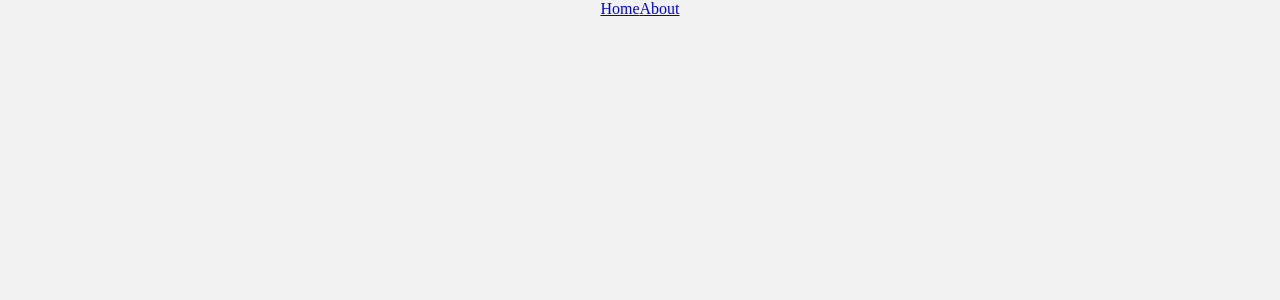
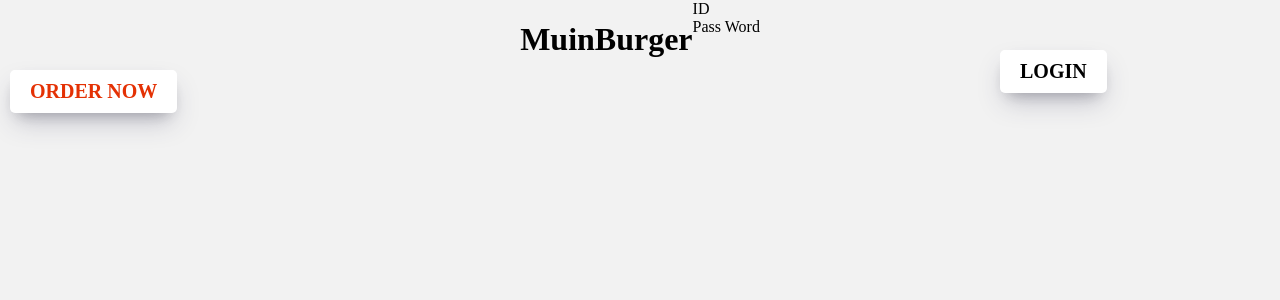
Before and after one commit to JEoN-Ha/Senior-Project, a React (Create React App) app in the folder jiyeon/main_page/: page /#/login in a window 1280 px wide. Shown: the top 300 px of the page. Built offline with nearby package versions, Linux system fonts and the light colour scheme.

Commit message:
mainPage 수정

```diff
--- /dev/null
+++ b/jiyeon/main_page/public/index.css
@@ -0,0 +1,6 @@
+.h1{
+    position:fixed;
+    top:10px;
+    left: 500px;
+
+}
--- a/jiyeon/main_page/public/index.html
+++ b/jiyeon/main_page/public/index.html
@@ -27,6 +27,7 @@
     <title>React App</title>
   </head>
   <body>
+    <h1>MuinBurger</h1>
     <noscript>You need to enable JavaScript to run this app.</noscript>
     <div id="root"></div>
     <!--
--- a/jiyeon/main_page/src/App.js
+++ b/jiyeon/main_page/src/App.js
@@ -11,7 +11,7 @@ function App(){
     <HashRouter>
       <Navigation/>
         <Route path ="/" exact = {true} component = {Home} />
-        <Route path ="/about" component = {About} />
+        <Route path ="/login" component = {About}/>
         <Route path = "/movie/:id" component = {Detail} />
     </HashRouter>
   );
--- a/jiyeon/main_page/src/components/Navigation.css
+++ b/jiyeon/main_page/src/components/Navigation.css
@@ -1,7 +1,18 @@
-.nav {
+
+  @media screen and (max-width: 1000px) {
+    .nav {
+      left: initial;
+      top: initial;
+      bottom: 0px;
+      width: 100%;
+    }
+  }
+
+  .nav a[href = "#/"]{
+
     z-index: 1;
     position: fixed;
-    top: 50px;
+    top: 70px;
     left: 10px;
     display: flex;
     flex-direction: column;
@@ -10,26 +21,37 @@
     box-shadow: 0 13px 27px -5px rgba(50, 50, 93, 0.25),
       0 8px 16px -8px rgba(0, 0, 0, 0.3), 0 -6px 16px -6px rgba(0, 0, 0, 0.025);
     border-radius: 5px;
-  }
 
-  @media screen and (max-width: 1090px) {
-    .nav {
-      left: initial;
-      top: initial;
-      bottom: 0px;
-      width: 100%;
-    }
-  }
-
-  .nav a {
-    text-decoration: none;
-    color: #0008fc;
-    text-transform: uppercase;
-    font-size: 12px;
+    text-decoration:#01d3a4;
+    color: rgb(228, 49, 4);
+    text-transform:uppercase;
+    font-size: 20px;
     text-align: center;
     font-weight: 600;
   }
 
+  .nav a[href = "#/login"]{
+    z-index: 1;
+    position: fixed;
+    top: 50px;
+    left: 1000px;
+    display: flex;
+    flex-direction: column;
+    background-color: white;
+    padding: 10px 20px;
+    box-shadow: 0 13px 27px -5px rgba(50, 50, 93, 0.25),
+      0 8px 16px -8px rgba(0, 0, 0, 0.3), 0 -6px 16px -6px rgba(0, 0, 0, 0.025);
+    border-radius: 5px;
+
+    text-decoration:#df0f0f;
+    color: rgb(0, 0, 0);
+    text-transform:uppercase;
+    font-size: 20px;
+    text-align:center;
+    font-weight: 600;
+  }
+
+
   .nav a:not(:last-child) {
     margin-bottom: 20px;
   }
--- a/jiyeon/main_page/src/components/Navigation.js
+++ b/jiyeon/main_page/src/components/Navigation.js
@@ -1,10 +1,11 @@
 import React from "react";
 import {Link} from "react-router-dom";
+import "./Navigation.css"
 
 function Navigation() {
     return( <div className ="nav">
-        <Link to = "/">Home</Link>
-        <Link to ="/about">About</Link>
+        <Link to = "/">Order Now</Link>
+        <Link to ="/login">Login</Link>
         </div>
     );
 
--- a/jiyeon/main_page/src/routes/About.js
+++ b/jiyeon/main_page/src/routes/About.js
@@ -5,10 +5,8 @@ function About(props){
     console.log(props);
     return(
         <div>
-            <span>“Freedom is the freedom to say that two plus two make four. If that is
-        granted, all else follows.”
-        </span>
-        <span>− George Orwell, 1984</span>
+            <span>ID</span> <br/>
+        <span>Pass Word</span>
         </div>
     );
 }
--- a/jiyeon/main_page/src/routes/Home.css
+++ b/jiyeon/main_page/src/routes/Home.css
@@ -1,7 +1,6 @@
 *{
     box-sizing:border-box;
 }
-
 
 body{
     margin : 0;
@@ -9,6 +8,7 @@ body{
     background-color: #f2f2f2;
     height:100%;
 }
+
 
 html,
 body,
@@ -18,6 +18,11 @@ body,
     display: flex;
     justify-content:center;
 }
+.container{
+    position: relative;
+    top: 150px;
+}
+
 .loader{
     width: 100%;
     height: 100%;
@@ -28,6 +33,7 @@ body,
 }
 
 .movies{
+
     display:flex;
     justify-content: space-between;
     align-items: flex-start;
--- a/jiyeon/main_page/src/routes/Home.js
+++ b/jiyeon/main_page/src/routes/Home.js
@@ -22,15 +22,16 @@ class Home extends React.Component{
   }
 
   render(){
+    <h1>Welcome MuinBurger</h1>
     const {isLoading, movies} = this.state;
-
-    return (
+     return (
       <section className ="container">
         {isLoading ? (
         <div className ="loader">
           <span className = "loader_text">Loading...</span>
         </div>
         ) : (
+
           <div className="movies">
             {movies.map(movie =>(
               <Movie
```
Also changed, not shown: 2 other files (tests, documents, lock files or other folders).
